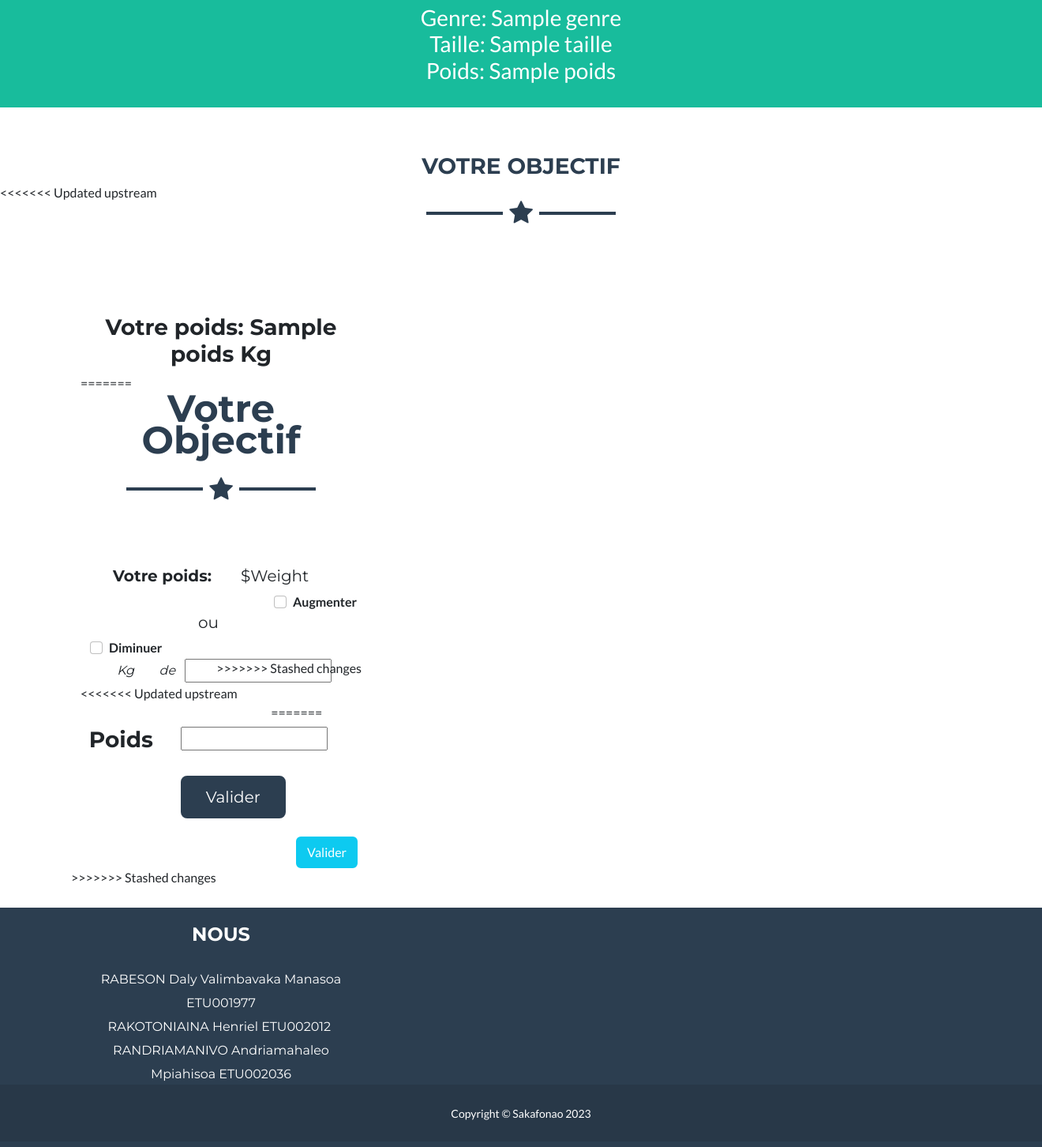
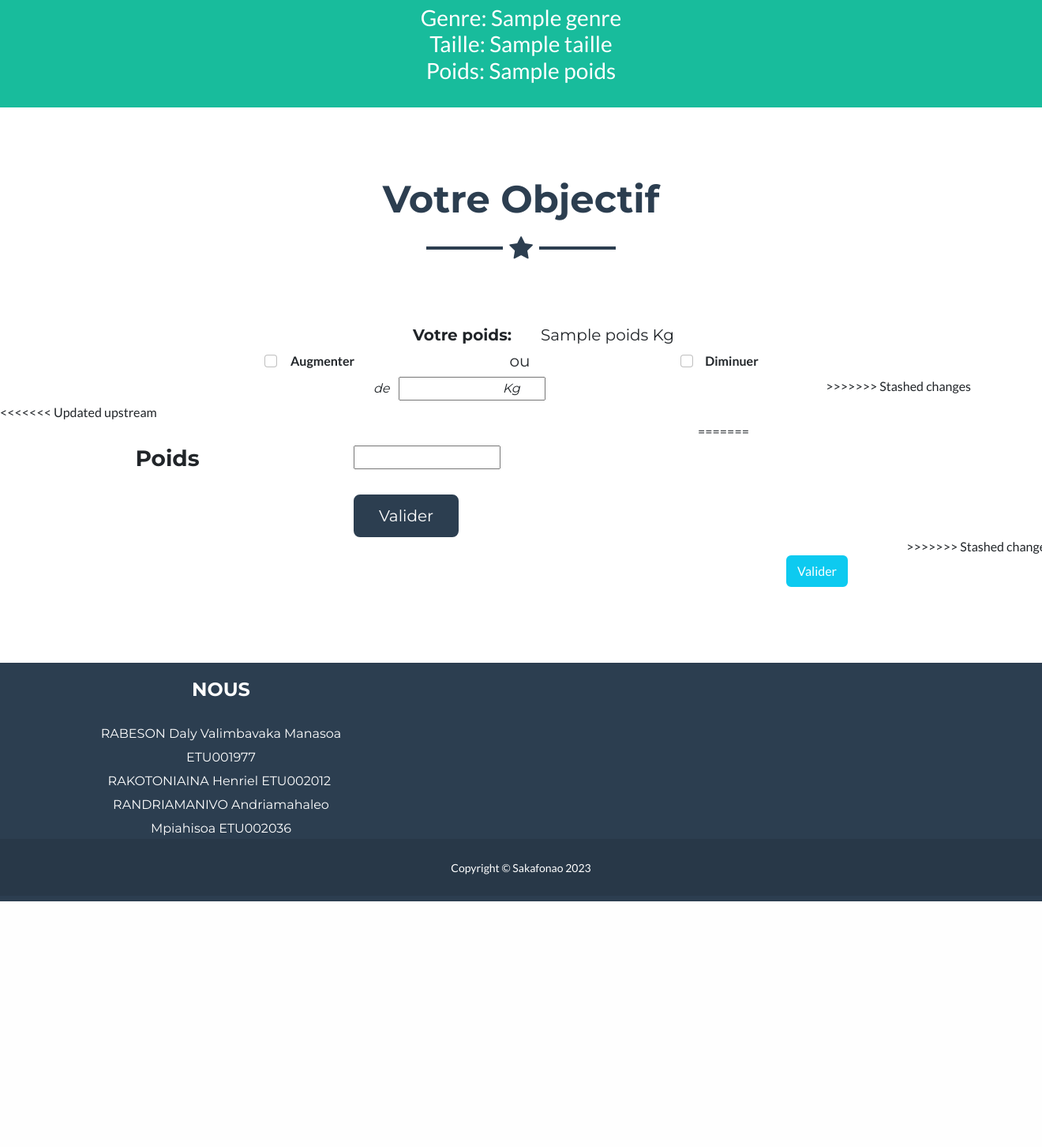
Before and after one commit to Mpiahy/Projet_S4, a CodeIgniter app: the page made by application/views/accueil.php in a window 1320 px wide; the page is wider, and only the part inside the window is pictured. Shown: the part 406-1858 px from the top of that part at 79% size. After the commit the page ends 1547 px from the top of that part, so only its background shows below. Run offline with CodeIgniter, Linux system fonts and the light colour scheme; tables that the repository leaves empty hold one stand-in row (values such as "Sample post"); the template is opened without the code that fills it: most values are stand-ins (such as "Sample title", 1, 10 or a date in 2020).

Commit message:
Update accueil.php

```diff
--- a/application/views/accueil.php
+++ b/application/views/accueil.php
@@ -31,14 +31,6 @@
         </div>
     </header>
     <section id="portfolio" class="portfolio">
-<<<<<<< Updated upstream
-        <div class="container" style="padding-top: 0px;margin-top: -62px;margin-bottom: -70px;">
-            <h3 class="text-uppercase text-center text-secondary">Votre objectif</h3>
-            <hr class="star-dark mb-5">
-            <div class="row">
-                <div class="col-md-6 col-lg-4 col-xxl-6"><a class="d-block mx-auto portfolio-item" href="#portfolio-modal-5" data-bs-toggle="modal"></a>
-                    <h3 class="text-center">Votre poids: <?php echo $id['poids']; ?> Kg</h3>
-=======
         <form action="#" method="post">
             <div class="container">
                 <h2 class="text-center text-secondary">Votre Objectif</h2>
@@ -48,7 +40,7 @@
                         <h6 class="display-6" style="text-align: right;font-size: 20px;font-weight: bold;">Votre poids:</h6>
                     </div>
                     <div class="col" style="padding-left: 0px;text-align: left;margin-bottom: 9px;padding-bottom: 0px;">
-                        <h6 class="display-6" style="text-align: left;font-size: 20px;margin-bottom: 0px;padding-left: 25px;">$Weight</h6>
+                        <h6 class="display-6" style="text-align: left;font-size: 20px;margin-bottom: 0px;padding-left: 25px;"><?php echo $id['poids']; ?> Kg</h6>
                     </div>
                 </div>
                 <div class="row">
```
